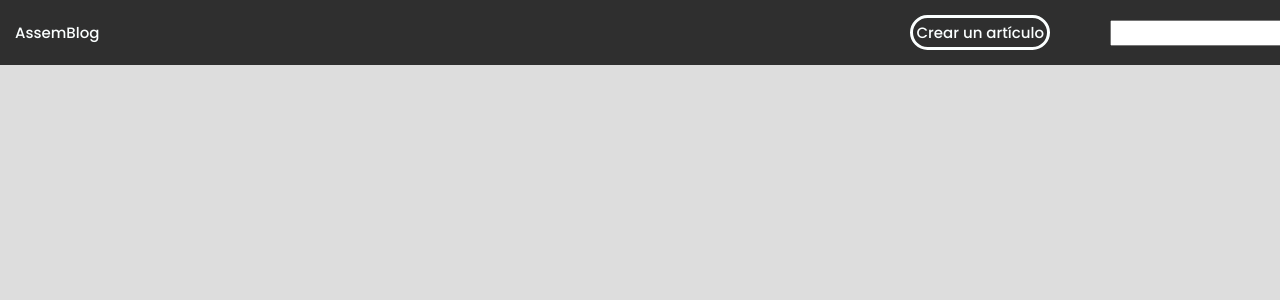
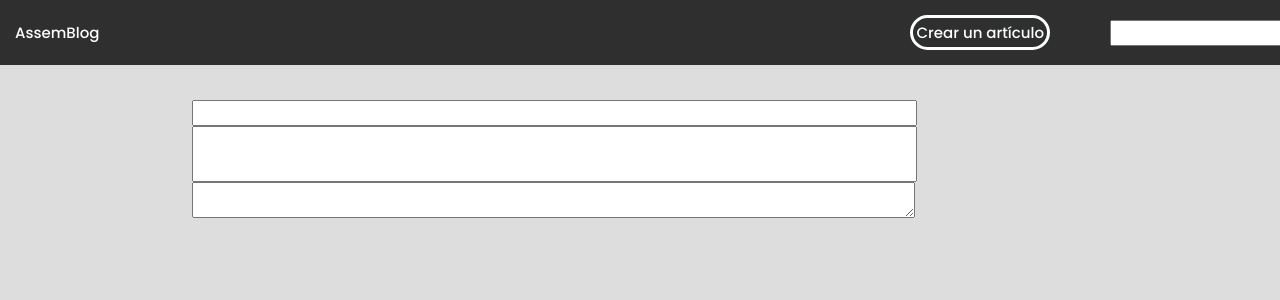
Before and after one commit to GROOTScorer/blog-tp, a React (Create React App) app: page /Crear in a window 1280 px wide. Shown: the top 300 px of the page. Built offline with nearby package versions, Linux system fonts and the light colour scheme.

Commit message:
Agrega contenido a la sección de crear artículos

```diff
--- /dev/null
+++ b/src/Crear.css
@@ -0,0 +1,14 @@
+.titulo{
+    margin-top: 100px;
+    width: 80%;
+    align-self: auto;
+}
+
+.sintesis{
+    width: 80%;
+    height: 50px;
+}
+
+.area{
+    width: 80%;
+}
--- a/src/Crear.js
+++ b/src/Crear.js
@@ -1,8 +1,12 @@
+import './Crear.css';
+
 function Crear()
 {
     return(
-        <div className="Creacion">
-
+        <div className="container">
+            <input className='titulo' type="titulo"></input>
+            <input className='sintesis' type="sintesis"></input>
+            <textarea className='area'></textarea>
         </div>
     )
 }
```
